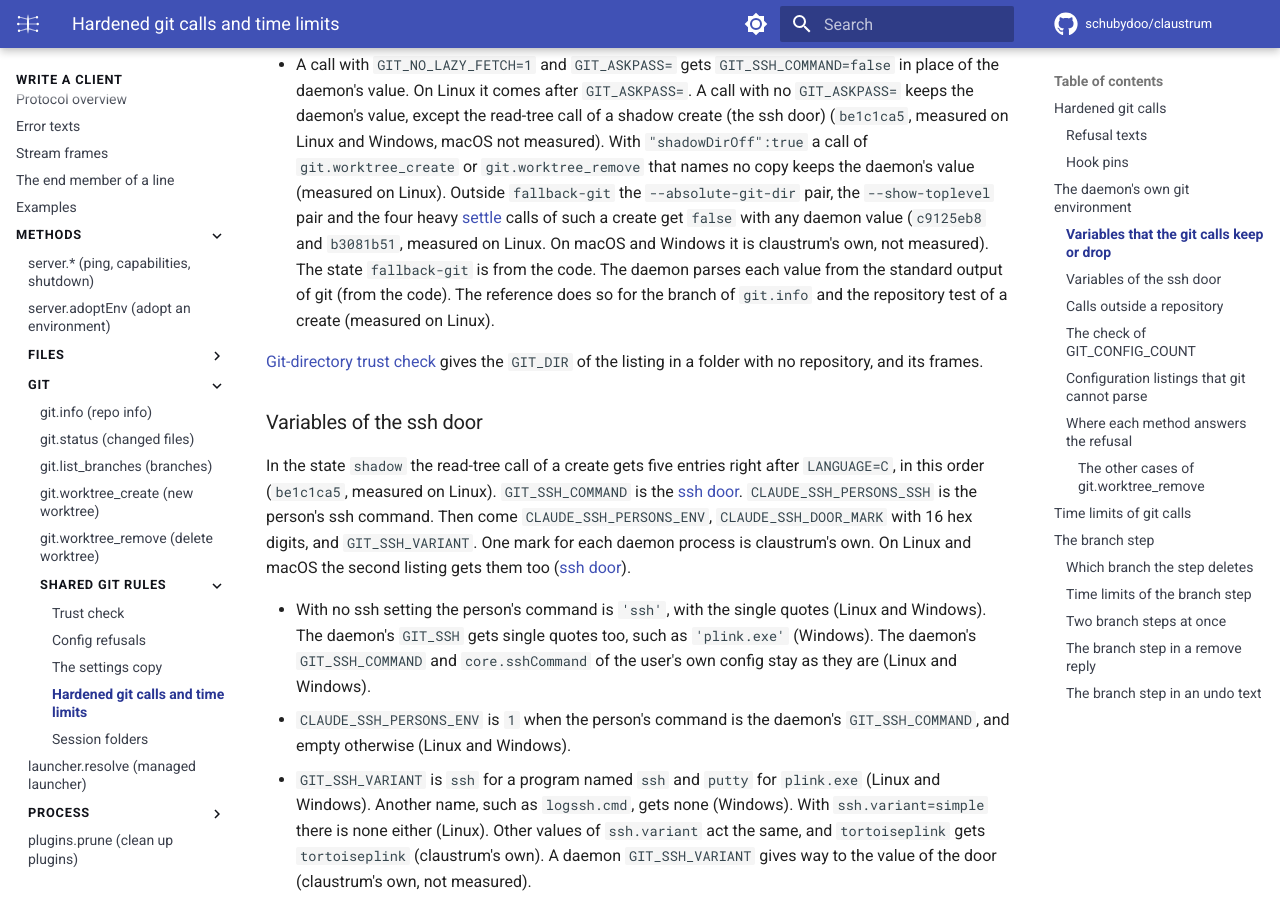
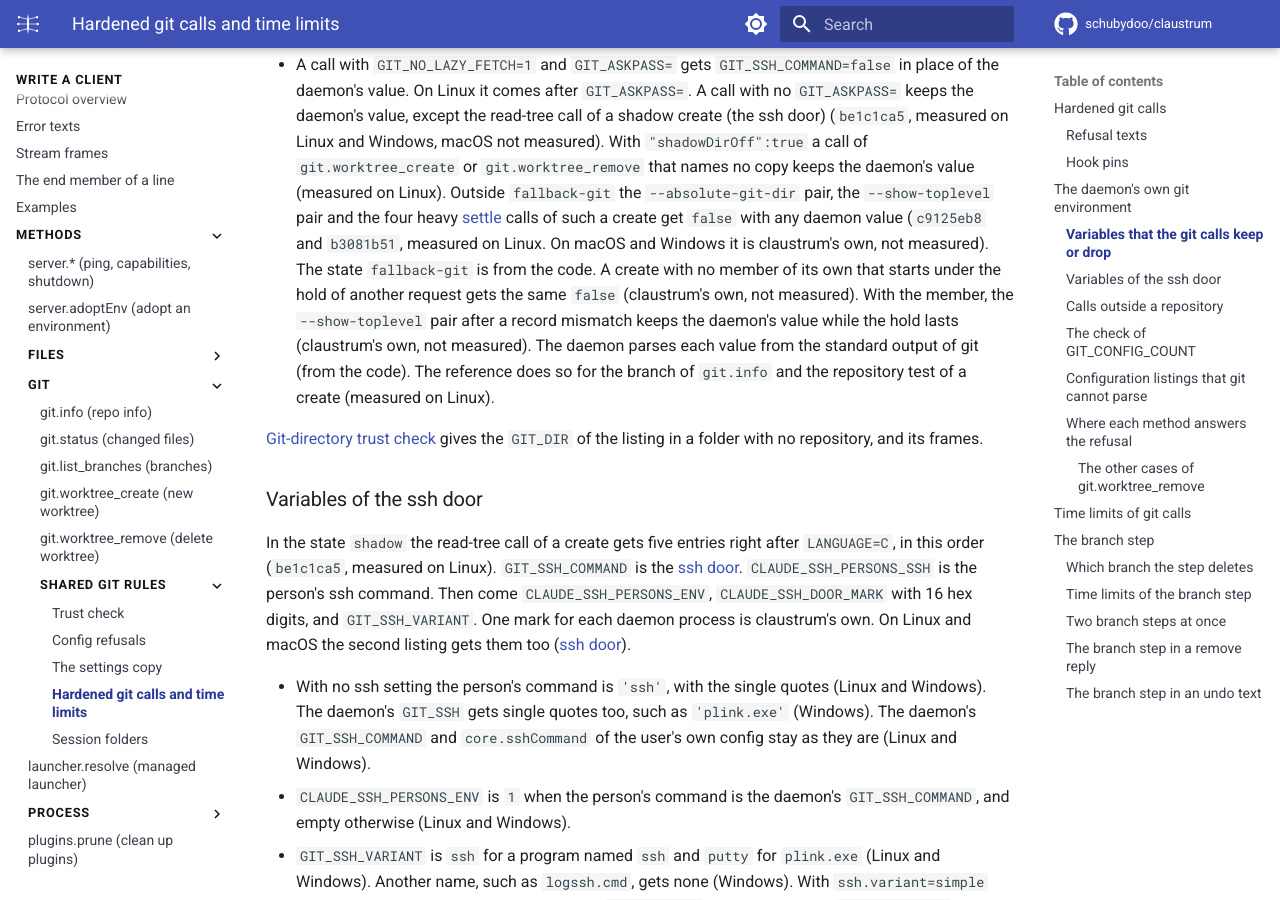
Before and after one commit to schubydoo/claustrum, an MkDocs documentation site: the page built from docs/protocol/git-rules-calls.md, in a window 1280 px wide and 900 px high, scrolled down 4125 px. Built offline with MkDocs 1.6.1 and Material for MkDocs 9.7.7, drawn with Linux system fonts in a browser that asks for light colours; comment, search, counter and statistics services are not loaded.

Commit message:
docs(git): scope the held create and the record-mismatch pair of the member ssh rule
The calls page now names two claustrum-own cases of the rule. A create
with no member of its own that starts under the hold of another request
gets the same false. With the member, the --show-toplevel pair after a
record mismatch keeps the daemon's value while the hold lasts.

Co-Authored-By: Claude Opus 5.5 <noreply@anthropic.com>

```diff
--- a/docs/protocol/git-rules-calls.md
+++ b/docs/protocol/git-rules-calls.md
@@ -178,7 +178,10 @@ The repository calls are the configuration listings, the hardened calls,
   [settle](git-worktree-create.md#the-settle-step) calls of such a create get
   `false` with any daemon value (`c9125eb8` and `b3081b51`, measured on Linux.
   On macOS and Windows it is claustrum's own, not measured). The state
-  `fallback-git` is from the code.
+  `fallback-git` is from the code. A create with no member of its own that starts
+  under the hold of another request gets the same `false` (claustrum's own, not
+  measured). With the member, the `--show-toplevel` pair after a record mismatch
+  keeps the daemon's value while the hold lasts (claustrum's own, not measured).
 The daemon parses each value from the standard output of git (from
 the code). The reference does so for the branch of `git.info` and the repository
 test of a create (measured on Linux).
```
Also changed, not shown: 1 other file.
